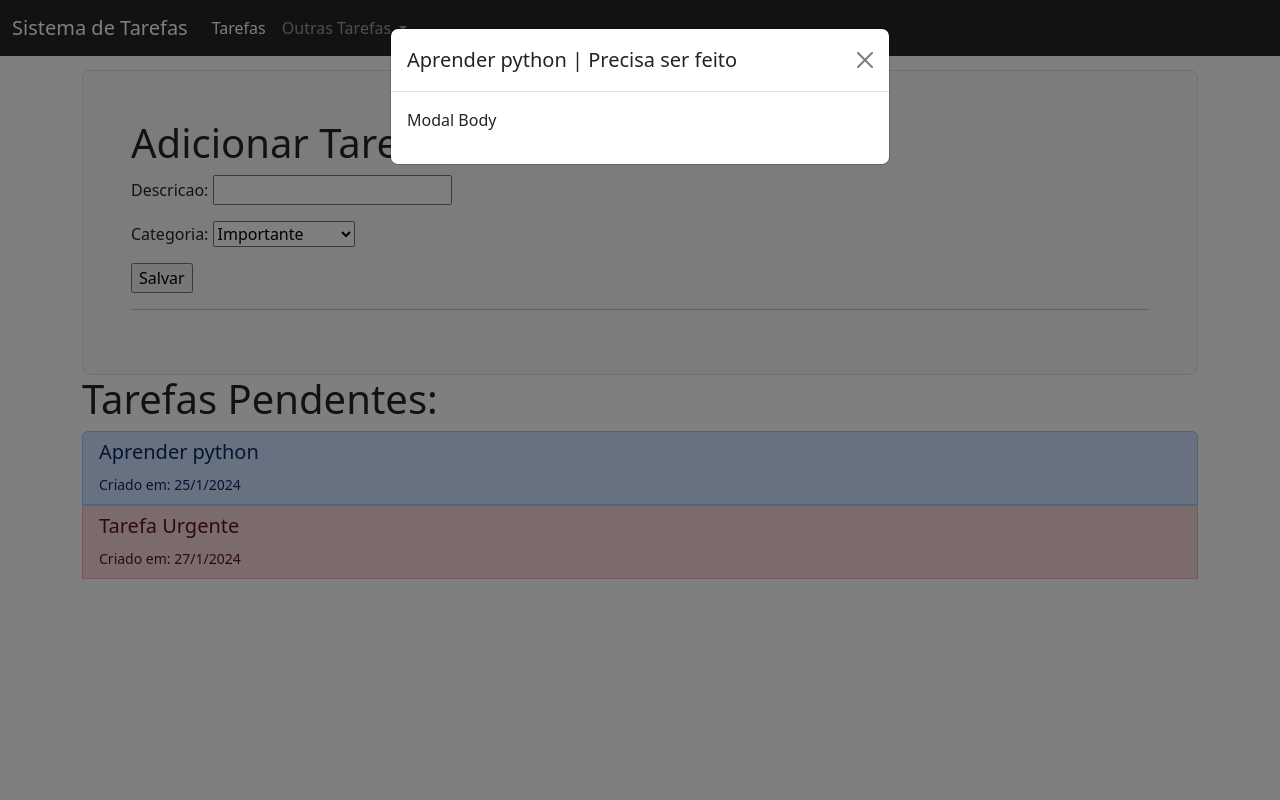
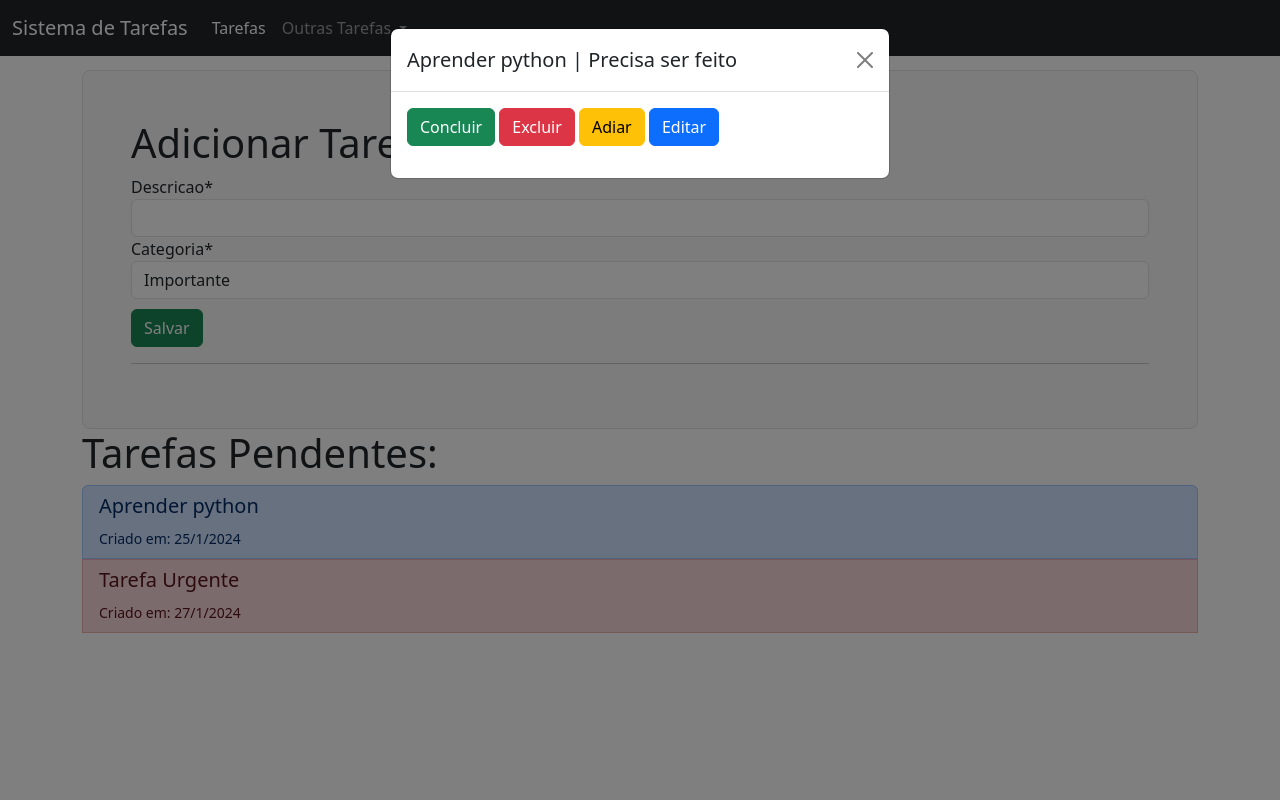
Before and after one commit to haroldoalcobacas/https---github.com-haroldoalcobacas-TarefaDoDia, a Django app: page /tarefas/ in a window 1280 px wide, after a click that opens the changed part. Run offline with Django 4.2, Linux system fonts and the light colour scheme; data comes from the database, SQL or seed files in the repository; both versions use the stored data as it was after the commit; some libraries are stand-ins or nearby versions.

Commit message:
funções excluir e editar

```diff
--- a/tarefadodia/settings.py
+++ b/tarefadodia/settings.py
@@ -37,8 +37,11 @@ INSTALLED_APPS = [
     "django.contrib.sessions",
     "django.contrib.messages",
     "django.contrib.staticfiles",
+    'crispy_forms','crispy_bootstrap4',
     'tarefas',
 ]
+
+CRISPY_TEMPLATE_PACK = 'bootstrap4'
 
 MIDDLEWARE = [
     "django.middleware.security.SecurityMiddleware",
--- a/tarefas/forms.py
+++ b/tarefas/forms.py
@@ -1,3 +1,4 @@
+
 
 from django import forms
 from .models import Tarefa
@@ -6,3 +7,13 @@ class AdicionarTarefa(forms.ModelForm):
     class Meta:
         model = Tarefa
         fields = ('descricao', 'categoria')
+
+class EditarTarefa(forms.Form):
+    Opcoes_Categoria = (
+        ('urgente','Urgente'),
+        ('importante', 'Importante'),
+        ('precisa ser feito', 'Precisa ser feito'),
+    )
+
+    tarefa = forms.CharField(max_length=400)
+    categoria = forms.ChoiceField(choices=Opcoes_Categoria)
--- a/tarefas/templates/tarefas/tarefas_pendentes.html
+++ b/tarefas/templates/tarefas/tarefas_pendentes.html
@@ -1,4 +1,5 @@
 {% extends 'base.html' %}
+{% load crispy_forms_tags %}
 
     {% block title %}Tarefas pendentes{% endblock %}
 
@@ -7,9 +8,11 @@
               <h1>Adicionar Tarefa</h1>
               <form method="post">
                 {% csrf_token %}
-                {{ form.as_p }}
+                {{ form | crispy }}
+                <div style="margin-top: 10px;"> <!-- Ajuste o valor conforme necessário -->
+                    <input class="btn btn-success" type="submit" value="Salvar">
+                </div>
 
-                <input type="submit" value="Salvar">
             </form>
               <hr>
             </div>
@@ -39,7 +42,10 @@
                         </div>
                         <div class="modal-body">
                             <p>
-                            Modal Body
+                                <a class="btn btn-success" href="{% url 'concluir_tarefa' tarefa.id %}">Concluir</a>
+                                <a class="btn btn-danger" href="{% url 'excluir_tarefa' tarefa.id %}">Excluir</a>
+                                <a class="btn btn-warning" href="{% url 'adiar_tarefa' tarefa.id %}">Adiar</a>
+                                <a class="btn btn-primary" href="{% url 'editar_tarefa' tarefa.id %}">Editar</a>
                             </p>
                         </div>
                         </div>
--- a/tarefas/urls.py
+++ b/tarefas/urls.py
@@ -3,4 +3,8 @@ from . import views
 
 urlpatterns = [
     path('', views.tarefas_pendentes_list, name='tarefas_pendentes_list'),
+    path('<int:tarefa_id>/concluir/', views.concluir_tarefa, name='concluir_tarefa'),
+    path('<int:tarefa_id>/excluir/', views.excluir_tarefa, name='excluir_tarefa'),
+    path('<int:tarefa_id>/adiar/', views.adiar_tarefa, name='adiar_tarefa'),
+    path('<int:tarefa_id>/editar/', views.editar_tarefa, name='editar_tarefa'),
 ]
--- a/tarefas/views.py
+++ b/tarefas/views.py
@@ -1,6 +1,6 @@
-from django.shortcuts import render, redirect
+from django.shortcuts import render, redirect,get_object_or_404
 from .models import Tarefa
-from .forms import AdicionarTarefa
+from .forms import AdicionarTarefa, EditarTarefa
 
 
 def tarefas_pendentes_list(request):
@@ -16,3 +16,36 @@ def tarefas_pendentes_list(request):
     return render(request, 'tarefas/tarefas_pendentes.html',
                    {'tarefas_pendentes': tarefas_pendentes,
                     'form':form})
+
+def concluir_tarefa(request, tarefa_id):
+    tarefa = get_object_or_404(Tarefa, id=tarefa_id)
+    tarefa.status = 'concluído'
+    tarefa.save()
+    return redirect('tarefas_pendentes_list')
+
+
+def excluir_tarefa(request, tarefa_id):
+    tarefa = get_object_or_404(Tarefa, id=tarefa_id)
+    tarefa.delete()
+    return redirect('tarefas_pendentes_list')
+
+def adiar_tarefa(request, tarefa_id):
+    tarefa = get_object_or_404(Tarefa, id=tarefa_id)
+    tarefa.status = 'adiado'
+    tarefa.save()
+    return redirect('tarefas_pendentes_list')
+
+def editar_tarefa(request, tarefa_id):
+    tarefa = get_object_or_404(Tarefa, id=tarefa_id)
+    if request.method == 'POST':
+        form = EditarTarefa(request.Post)
+        if form.is_valid():
+            cd = form.cleaned_data
+            tarefa.descricao = cd['tarefa']
+            tarefa.categoria = cd['categoria']
+            tarefa.save()
+            return redirect('tarefas_pendentes_list')
+
+        else:
+            form = EditarTarefaForm(initial={'tarefa':tarefa.descricao,'categoria':tarefa.categoria})
+        return render(request, 'tarefas/editar_tarefa.html', {'tarefa':tarefa, 'form':form})
```
Also changed, not shown: tarefas/templates/tarefas/editar_tarefas.html (added, +18 -0 lines), db.sqlite3.
